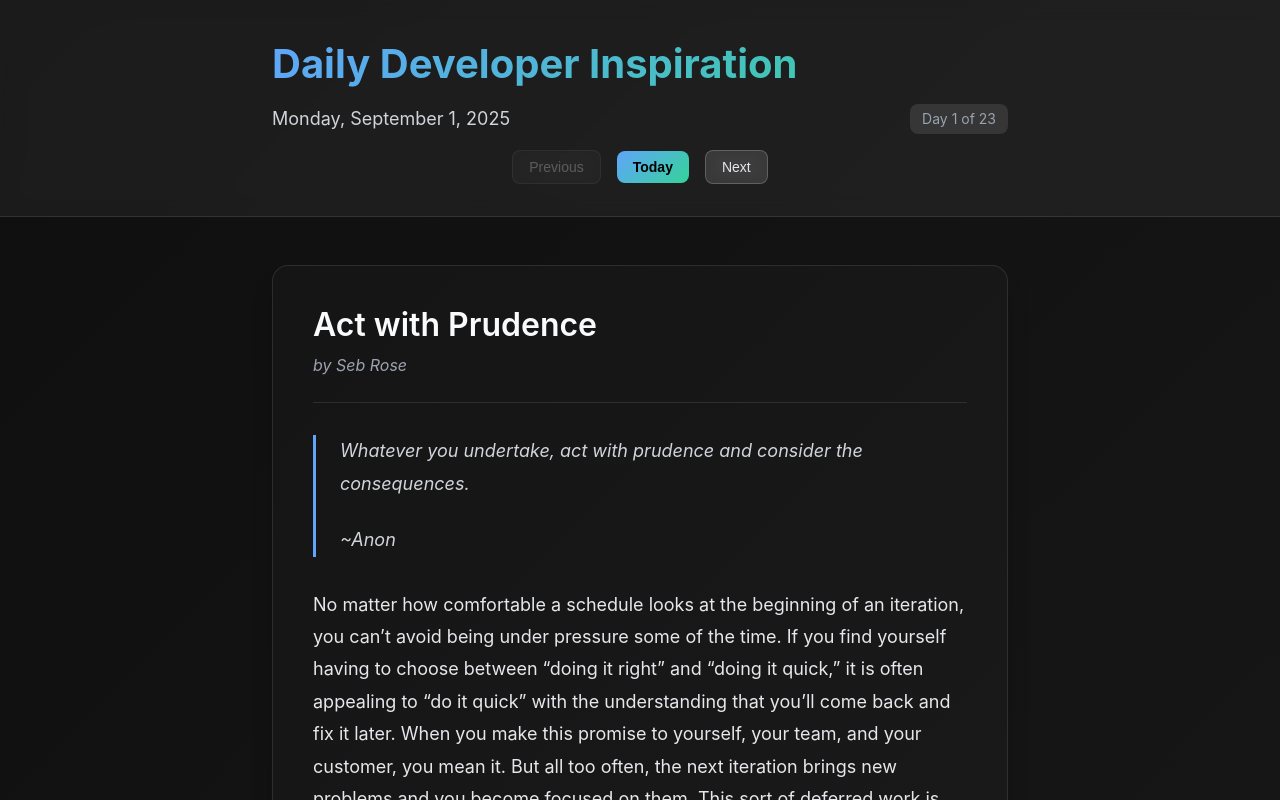
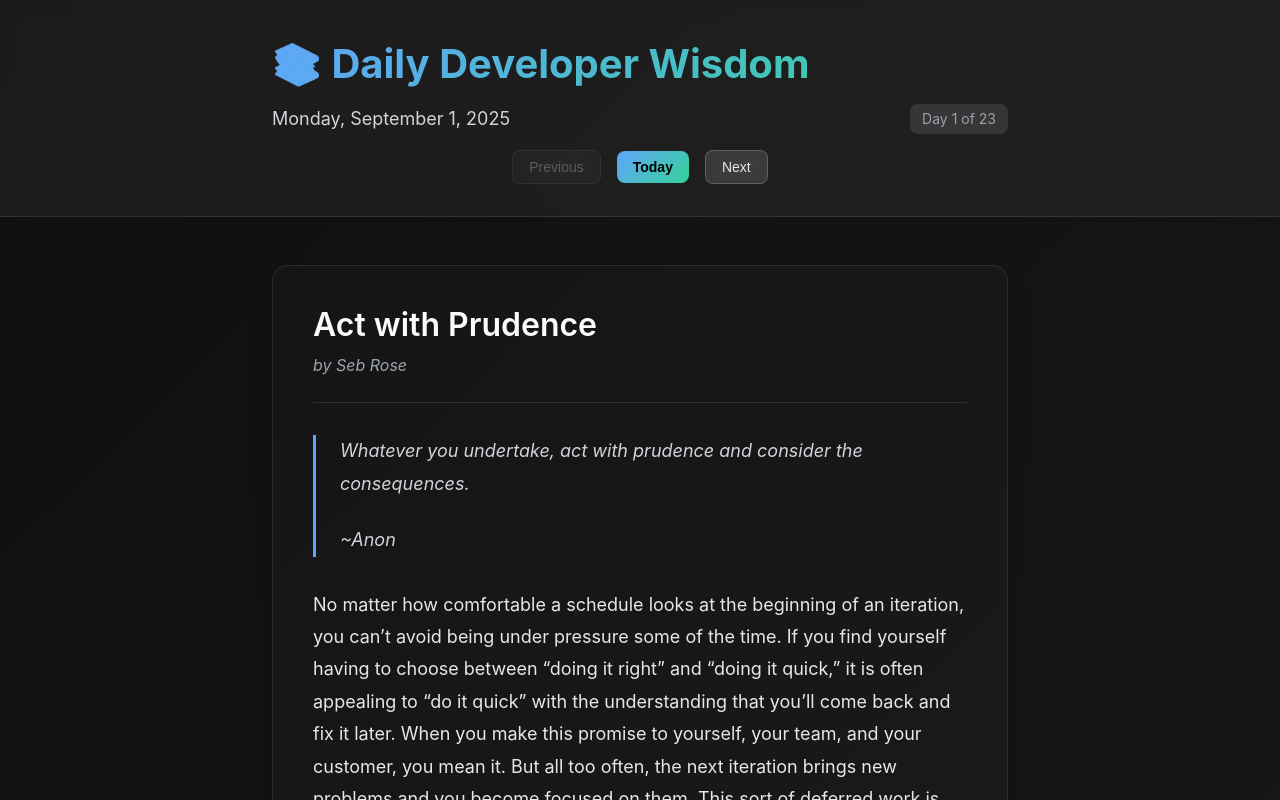
Before and after one commit to James-WS-McCullough/daily-developer-inspiration-webapp, a Vue app: page / in a window 1280 px wide. Shown: the top 800 px of the page. Built offline with nearby package versions, Linux system fonts and the light colour scheme.

Commit message:
chore: updated readme and title

```diff
--- a/index.html
+++ b/index.html
@@ -19,7 +19,7 @@
     <meta property="twitter:title" content="Daily Developer Wisdom" />
     <meta property="twitter:description" content="Daily programming wisdom and insights from expert developers" />
 
-    <title>Daily Developer Wisdom</title>
+    <title>Daily Dev Wisdom</title>
   </head>
   <body>
     <div id="app"></div>
--- a/src/components/DailyInspiration.vue
+++ b/src/components/DailyInspiration.vue
@@ -2,7 +2,7 @@
   <div class="daily-inspiration">
     <header class="header" :class="{ 'header-minimized': isScrolled }">
       <div class="container">
-        <h1 class="title">Daily Developer Inspiration</h1>
+        <h1 class="title">📚 Daily Developer Wisdom</h1>
         <div class="date-info" v-show="!isScrolled || !isMobile">
           <span class="current-date">{{ formatDate(currentDate) }}</span>
           <span class="day-counter" v-if="isDeveloperMode">Day {{ weekdayIndex + 1 }} of {{ totalArticles }}</span>
@@ -42,7 +42,7 @@
           <div class="no-articles-content">
             <h2 class="no-articles-title">Coming Soon</h2>
             <p class="no-articles-message">
-              Daily Developer Inspiration starts on
+              Daily Developer Wisdom starts on
               <strong>{{ formatDate(new Date(START_DATE)) }}</strong>
             </p>
             <p class="no-articles-subtitle">
```
Also changed, not shown: 2 other files (tests, documents, lock files or other folders).
